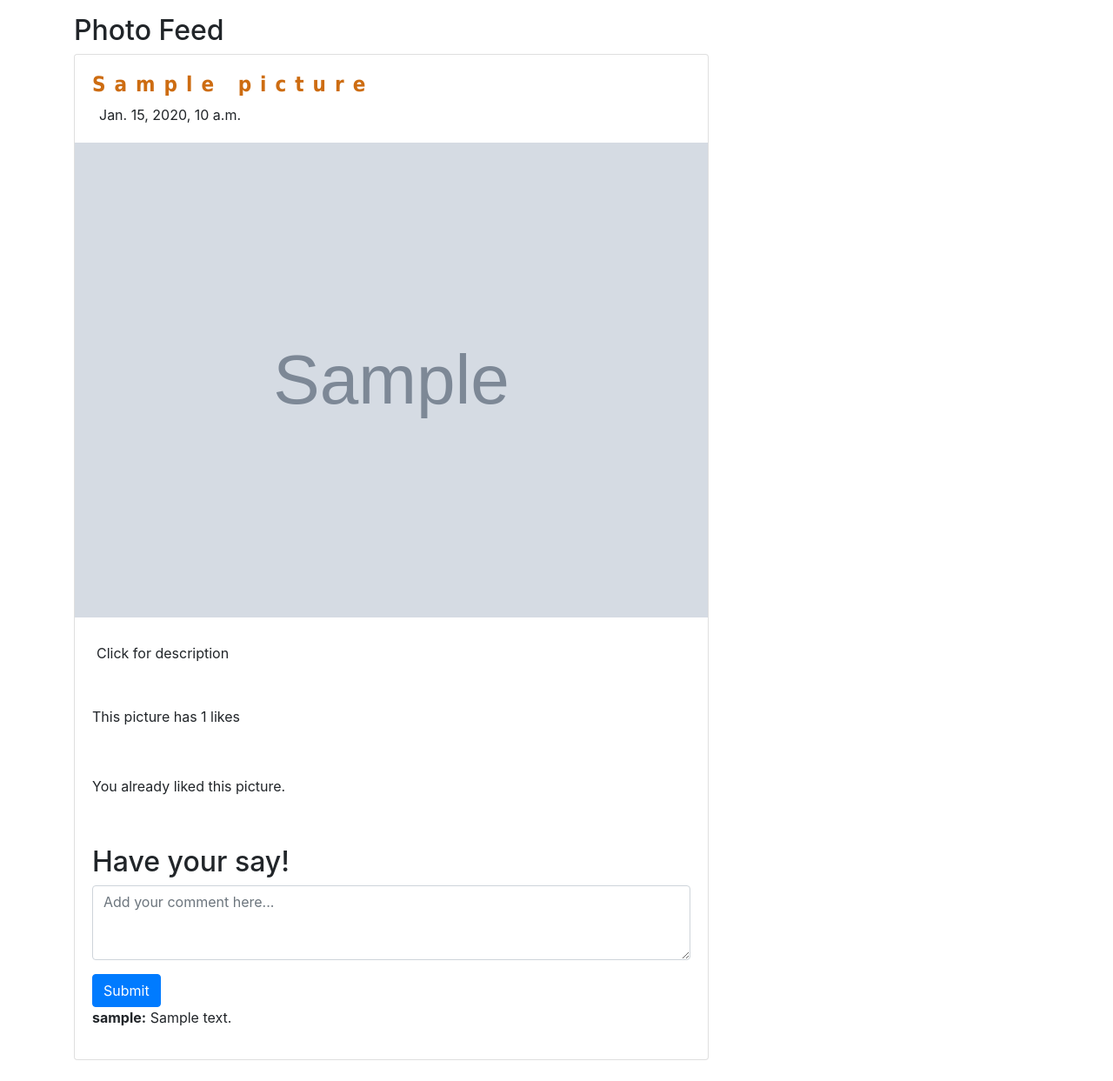
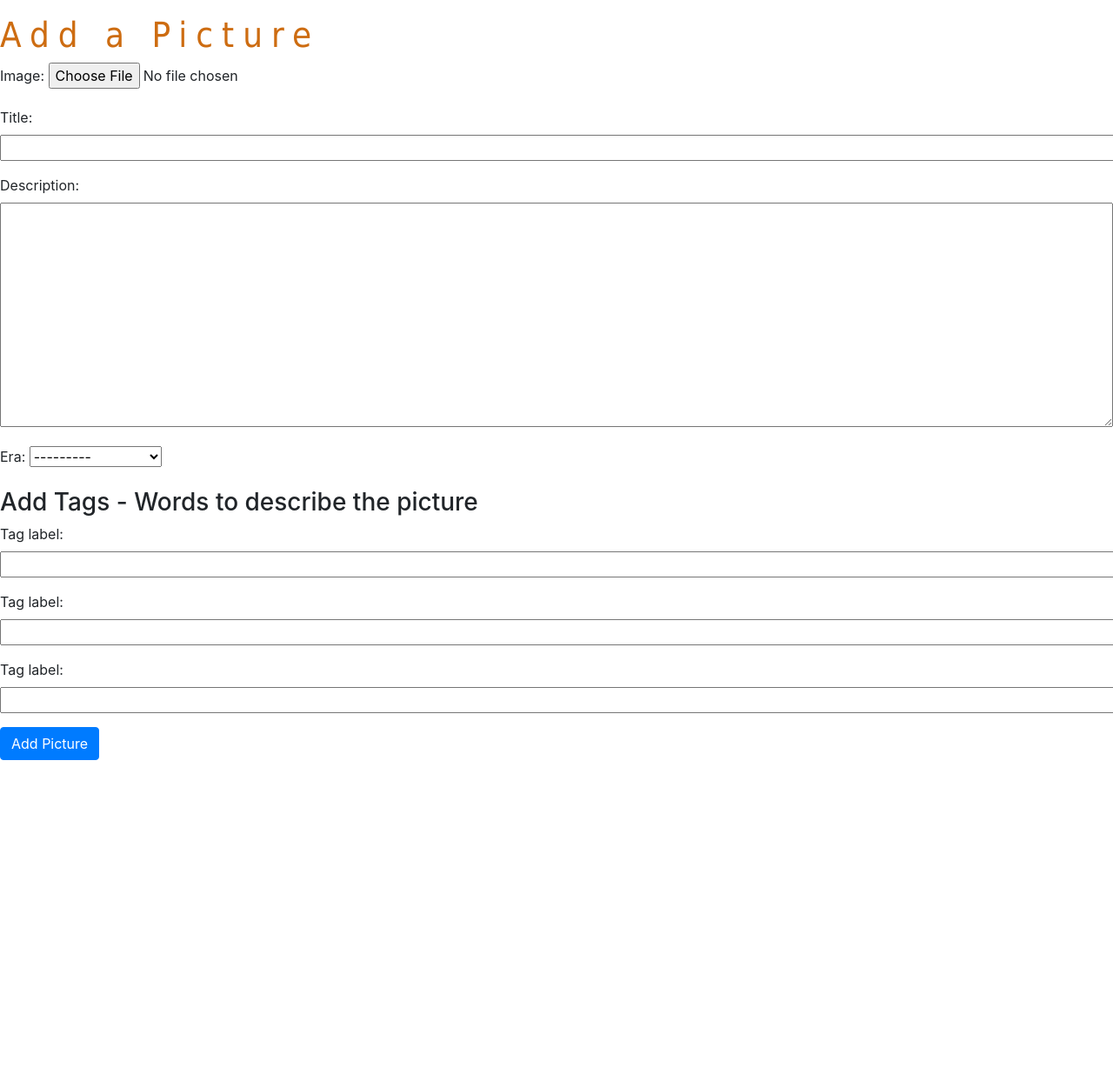
Before and after one commit to JeffW12345/glasgow-now-and-then, a Django app: page /add_picture/ in a window 1280 px wide; the page is wider, and only the part inside the window is pictured. Shown: the part 251-1494 px from the top of that part at 87% size. After the commit the page ends 1125 px from the top of that part, so only its background shows below. Run offline with Django 5.2, Linux system fonts and the light colour scheme; a user stored in the database is signed in; tables that the repository leaves empty hold one stand-in row (values such as "Sample post"); grey boxes marked "Sample" are stand-in pictures; some libraries are stand-ins or nearby versions.

Commit message:
Tidied up base.html and added styles.css file.
Fixed photo posting.

```diff
--- a/now_and_then_project/glasgow_now_and_then_app/models.py
+++ b/now_and_then_project/glasgow_now_and_then_app/models.py
@@ -16,6 +16,7 @@
           ('1960s and earlier', '1960s and earlier')
      ]
 
+     user = models.ForeignKey(User, on_delete=models.CASCADE)
      image = models.ImageField(upload_to='shared_pics')
      title = models.CharField(max_length=190, blank=True)
      description = models.CharField(max_length=1000, blank=True)
@@ -51,8 +52,8 @@
 
 class ImageTag(models.Model):
      picture = models.ForeignKey(Picture, on_delete=models.CASCADE, related_name='image_tags')
+     tag_label = models.CharField(max_length=50, blank=True)
 
-     tag_label = models.CharField(max_length=50, blank=True)
      when_added = models.DateTimeField(auto_now_add=True)
 
      def __str__(self):
--- /dev/null
+++ b/now_and_then_project/glasgow_now_and_then_app/static/css/styles.css
@@ -0,0 +1,106 @@
+  h1{
+    font-family:Tahoma;
+    color:#CD6C11;
+    letter-spacing: 10px;
+    line-height:4;
+  }
+  .bigFont{
+    font-size:80px;
+    font-weight: 575;
+  }
+  .brownText{
+    font-family:Tahoma;
+    color:#61480A;
+    font-size: 40px;
+    font-weight: bold;
+    letter-spacing: 5px;
+    opacity: 1;
+  }
+  h4{
+    font-family:Tahoma;
+    color:#CD6C11;
+    letter-spacing: 10px;
+    line-height:4;
+  }
+  h5{
+    font-family:Tahoma;
+    color:#CD6C11;
+    line-height:4;
+    text-align: right;
+  }
+  header{
+    background-color: black;
+    padding-top: 10px;
+    padding-left: 30px;
+    padding-right: 30px;
+    padding-bottom: 10px;
+  }
+  nav{
+    background-color:#9D9D9D;
+  }
+  ul{
+    list-style-type: none;
+    margin: 0;
+    padding: 0;
+  }
+  li{
+    display: inline;
+  }
+  a{
+    color: #CD6C11;
+  }
+  .navigation{
+    display:flex;
+    justify-content: space-around;
+    padding-top: 10px;
+    padding-bottom: 10px;
+  }
+  .vertical{
+    vertical-align: middle;
+  }
+  .dropbtn {
+  background-color: white;
+  color: black;
+  padding: 10px;
+  font-size: 12px;
+  border: none;
+}
+.dropdown {
+  position: relative;
+  display: inline-block;
+}
+
+.dropdown-content {
+  display: none;
+  position: absolute;
+  background-color: #f1f1f1;
+  min-width: 160px;
+  box-shadow: 0px 8px 16px 0px rgba(0,0,0,0.2);
+  z-index: 1;
+}
+
+.dropdown-content a {
+  color: black;
+  padding: 12px 16px;
+  text-decoration: none;
+  display: block;
+}
+
+.dropdown-content a:hover {background-color: #ddd;}
+
+.dropdown:hover .dropdown-content {display: block;}
+
+.dropdown:hover .dropbtn {background-color: #CD6C11;}
+
+.collapse-content .fa.fa-heart:hover {
+  color: #f44336 !important;
+}
+.collapse-content .fa.fa-share-alt:hover {
+  color: #0d47a1 !important;
+}
+textarea {
+    width: 100%; /* Adjust the width as needed */
+    box-sizing: border-box; /* Ensures padding and border are included in the width */
+    height: auto; /* Allows for automatic height adjustment */
+    padding: 8px; /* Optional: adds padding inside the text area */
+}
--- a/now_and_then_project/glasgow_now_and_then_app/templates/add_picture.html
+++ b/now_and_then_project/glasgow_now_and_then_app/templates/add_picture.html
@@ -11,7 +11,12 @@
         <form id="picture_form" method="post" action="{% url 'nowandthen:add_picture' %}" enctype="multipart/form-data">
             {% csrf_token %}
             {{ form.as_p }}
-        <input type="submit" name="submit" value="Add Picture" />
+            <h3>Add Tags - Words to describe the picture</h3>
+            {{ formset.management_form }}
+            {% for tag_form in formset %}
+                {{ tag_form.as_p }}
+            {% endfor %}
+            <input type="submit" name="submit" value="Add Picture" class="btn btn-primary" />
         </form>
     </div>
 {% endblock %}
--- a/now_and_then_project/glasgow_now_and_then_app/templates/base.html
+++ b/now_and_then_project/glasgow_now_and_then_app/templates/base.html
@@ -1,175 +1,74 @@
 <!DOCTYPE html>
+<html lang="en">
+<head>
     {% load static %}
     {% load custom_template_tags %}
 
-<!-- base template from which all other templates extend -->
+    <!-- Meta tags -->
+    <meta charset="utf-8">
+    <meta name="viewport" content="width=device-width, initial-scale=1">
 
-<html>
+    <!-- Title block -->
+    <title>
+        Now & Then -
+        {% block title_block %} Now & Then {% endblock %}
+    </title>
 
-<!-- CSS Style sheet below -->
-
+    <!-- Stylesheets -->
+    <link rel="stylesheet" href="{% static 'css/styles.css' %}">
+    {% block additional_styles %}
+    <!-- Inline additional styles -->
     <style>
-  h1{
-    font-family:Tahoma;
-    color:#CD6C11;
-    letter-spacing: 10px;
-    line-height:4;
-  }
-  .bigFont{
-    font-size:80px;
-    font-weight: 575;
-  }
-  .brownText{
-    font-family:Tahoma;
-    color:#61480A;
-    font-size: 40px;
-    font-weight: bold;
-    letter-spacing: 5px;
-    opacity: 1;
-  }
-  h4{
-    font-family:Tahoma;
-    color:#CD6C11;
-    letter-spacing: 10px;
-    line-height:4;
-  }
-  h5{
-    font-family:Tahoma;
-    color:#CD6C11;
-    line-height:4;
-    text-align: right;
-  }
-  header{
-    background-color: black;
-    padding-top: 10px;
-    padding-left: 30px;
-    padding-right: 30px;
-    padding-bottom: 10px;
-  }
-  nav{
-    background-color:#9D9D9D;
-  }
-  ul{
-    list-style-type: none;
-    margin: 0;
-    padding: 0;
-  }
-  li{
-    display: inline;
-  }
-  a{
-    color: #CD6C11;
-  }
-  .navigation{
-    display:flex;
-    justify-content: space-around;
-    padding-top: 10px;
-    padding-bottom: 10px;
-  }
-  .vertical{
-    vertical-align: middle;
-  }
-  .dropbtn {
-  background-color: white;
-  color: black;
-  padding: 10px;
-  font-size: 12px;
-  border: none;
-}
-.dropdown {
-  position: relative;
-  display: inline-block;
-}
-
-.dropdown-content {
-  display: none;
-  position: absolute;
-  background-color: #f1f1f1;
-  min-width: 160px;
-  box-shadow: 0px 8px 16px 0px rgba(0,0,0,0.2);
-  z-index: 1;
-}
-
-.dropdown-content a {
-  color: black;
-  padding: 12px 16px;
-  text-decoration: none;
-  display: block;
-}
-
-.dropdown-content a:hover {background-color: #ddd;}
-
-.dropdown:hover .dropdown-content {display: block;}
-
-.dropdown:hover .dropbtn {background-color: #CD6C11;}
-
-.collapse-content .fa.fa-heart:hover {
-  color: #f44336 !important;
-}
-.collapse-content .fa.fa-share-alt:hover {
-  color: #0d47a1 !important;
-}
-
-  </style>
-  {% block additional_styles %}
-  <style>
-   body{
-    background-color:bisque;
+        body {
+            background-color: bisque;
         }
     </style>
     {% endblock %}
 
-<!-- bootstrap templates imported below - includes ajax and jquery -->
+    <!-- Bootstrap CSS -->
+    <link rel="stylesheet" href="https://maxcdn.bootstrapcdn.com/bootstrap/4.4.1/css/bootstrap.min.css">
 
-  <meta charset="utf-8">
-  <meta name="viewport" content="width=device-width, initial-scale=1">
-  <link rel="stylesheet" href="https://maxcdn.bootstrapcdn.com/bootstrap/4.4.1/css/bootstrap.min.css">
+    <!-- Scripts -->
     <script src="https://ajax.googleapis.com/ajax/libs/jquery/3.4.1/jquery.min.js"></script>
     <script src="https://cdnjs.cloudflare.com/ajax/libs/popper.js/1.16.0/umd/popper.min.js"></script>
     <script src="https://maxcdn.bootstrapcdn.com/bootstrap/4.4.1/js/bootstrap.min.js"></script>
-
-<head>
-<title>
-Now & Then -
-{% block title_block %}
-    Now & Then
-{% endblock %}
- </title>
 </head>
- <div>
+<body>
     <header>
-        <h1 class="bigFont"><A href="{% url 'nowandthen:index' %}">Now&Then</A></h1>
+        <h1 class="bigFont"><a href="{% url 'nowandthen:index' %}">Now&Then</a></h1>
         <h4>Glasgow</h4>
         <h5>your pictures, your stories....</h5>
     </header>
- </div>
- <div>
+
     {% block navigation_block %}
     <nav>
         <ul class="navigation">
             {% if user.is_authenticated %}
-                <li><form action="{% url 'nowandthen:search_results' %}" method="get"><input name="q" type="text" placeholder="Search..."></form></li>
-                <li class="dropdown"><button class="dropbtn">Choose A Decade</button>
+                <li>
+                    <form action="{% url 'nowandthen:search_results' %}" method="get">
+                        <input name="q" type="text" placeholder="Search...">
+                    </form>
+                </li>
+                <li class="dropdown">
+                    <button class="dropbtn">Choose A Decade</button>
                     <div class="dropdown-content">
                         <a href="{% url 'nowandthen:1970' %}">1970s</a>
                         <a href="{% url 'nowandthen:1980' %}">1980s</a>
                         <a href="{% url 'nowandthen:2010' %}">2010s</a>
-                    </div></li>
+                    </div>
+                </li>
                 <li><a href="{% url 'nowandthen:logout' %}">Logout</a></li>
             {% else %}
                 <li><a href="{% url 'nowandthen:register' %}">Sign Up</a></li>
                 <li><a href="{% url 'nowandthen:login' %}">Login</a></li>
             {% endif %}
-
         </ul>
     </nav>
     {% endblock %}
-</div>
 
     <div>
         {% block body_block %}
-
         {% endblock %}
     </div>
-
+</body>
 </html>
--- a/now_and_then_project/glasgow_now_and_then_app/urls.py
+++ b/now_and_then_project/glasgow_now_and_then_app/urls.py
@@ -12,7 +12,7 @@
     path('login/', views.user_login, name='login'),
     path('logout/', views.user_logout, name='logout'),
     path('photo_feed/', views.photo_feed, name='photo_feed'),
-    path('add_picture/', views.photo_feed, name='add_picture'),
+    path('add_picture/', views.add_picture, name='add_picture'),
     path('1970/', views.photo70, name='1970'),
     path('1980/', views.photo80, name='1980'),
     path('2010/', views.photo10, name='2010'),
--- a/now_and_then_project/glasgow_now_and_then_app/views.py
+++ b/now_and_then_project/glasgow_now_and_then_app/views.py
@@ -1,10 +1,12 @@
 from django.contrib.auth import authenticate, login, logout
 from django.contrib.auth.decorators import login_required
+from django.forms import modelformset_factory
 from django.http import HttpResponse, HttpRequest
 from django.shortcuts import render, redirect, reverse, get_object_or_404
 
-from .models import Picture, PictureLike
-from .forms import PictureForm, CommentForm, UserForm, PictureLikeForm
+from .models import Picture, PictureLike, ImageTag
+from .forms import PictureForm, CommentForm, UserForm, PictureLikeForm, ImageTagForm
+
 
 def index(request):
     context_dict = {}
@@ -54,15 +56,26 @@
 
 @login_required
 def add_picture(request):
-    form = PictureForm()
+    PictureTagFormSet = modelformset_factory(ImageTag, form=ImageTagForm, extra=3)  # Adjust the extra parameter as needed
     if request.method == 'POST':
         form = PictureForm(request.POST, request.FILES)
-        if form.is_valid():
-            form.save(commit=True)
-            return redirect(reverse('index'))
+        formset = PictureTagFormSet(request.POST)
+        if form.is_valid() and formset.is_valid():
+            picture = form.save(commit=False)
+            picture.user = request.user
+            picture.save()
+            for form in formset:
+                if form.cleaned_data:
+                    tag = form.save(commit=False)
+                    tag.picture = picture
+                    tag.save()
+            return redirect(reverse('nowandthen:index'))
         else:
-            print(form.errors)
-    return render(request, 'templates/add_picture.html', {'form': form})
+            print(form.errors, formset.errors)
+    else:
+        form = PictureForm()
+        formset = PictureTagFormSet(queryset=ImageTag.objects.none())
+    return render(request, 'add_picture.html', {'form': form, 'formset': formset})
 
 @login_required
 def photo_feed(request: HttpRequest) -> HttpResponse:
```
Lines whose indentation alone changed are shown as unchanged.
